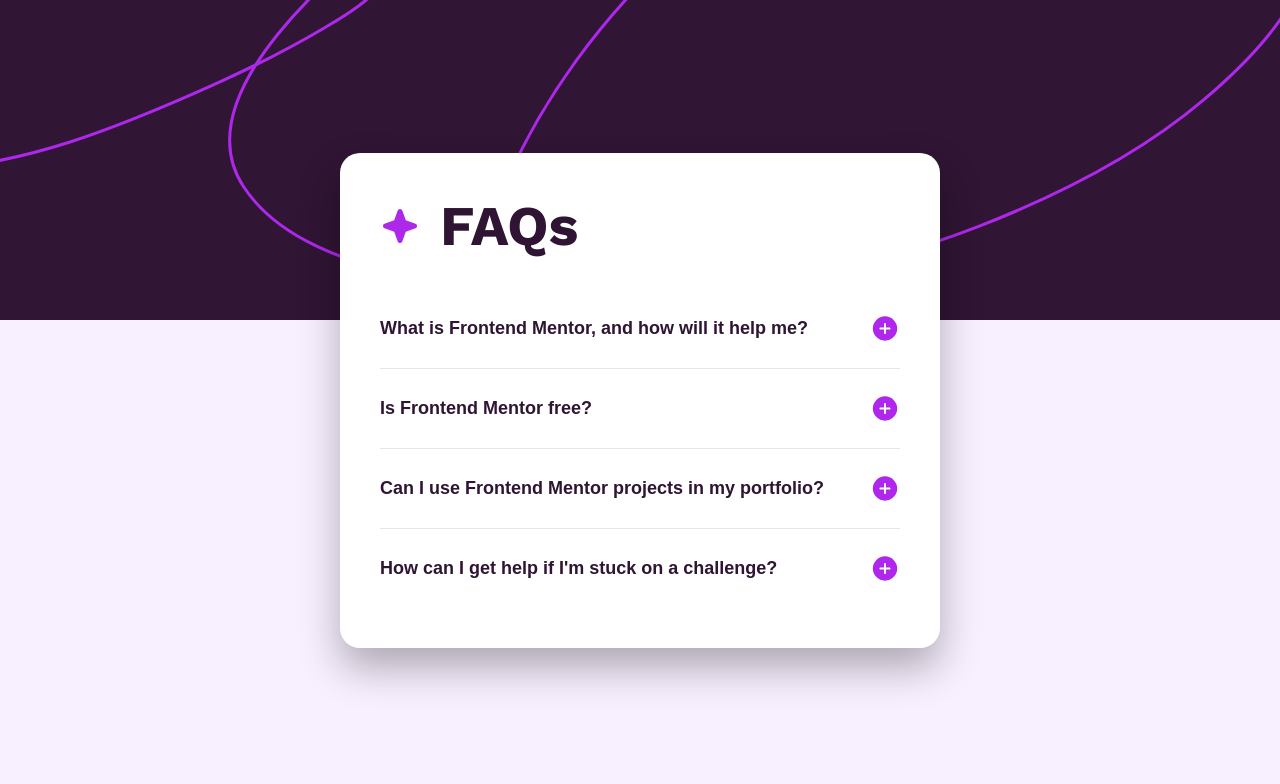
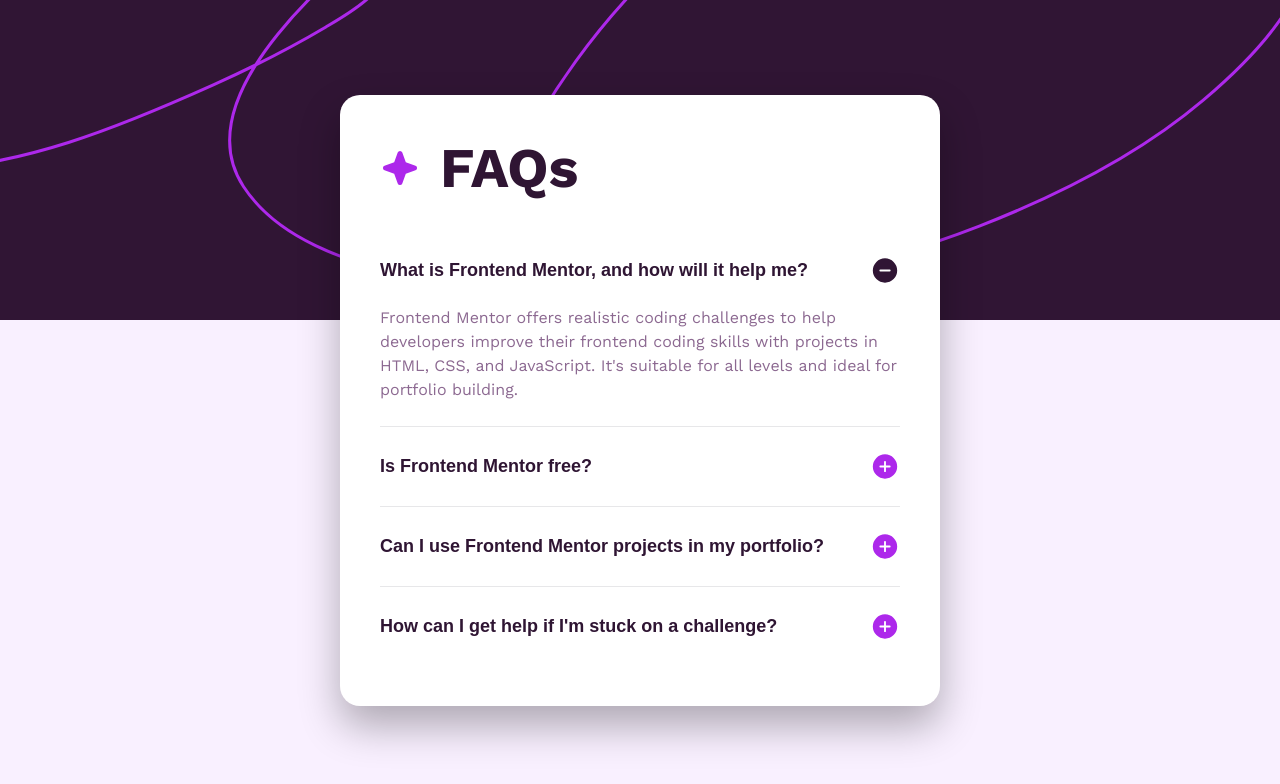
Before and after one commit to AminduUK/faq-accordion, a plain HTML site: page index.html in a window 1280 px wide. Both pictures are taken after a click on the button "What is Frontend Mentor, and how will it help me?". Drawn offline with nearby package versions, Linux system fonts and the light colour scheme.

Commit message:
Implement FAQ accordion functionality and update script reference

```diff
--- a/app.js
+++ b/app.js
@@ -0,0 +1,23 @@
+const faqItems = document.querySelectorAll(".faq-item");
+
+faqItems.forEach((item) => {
+    const faqQuestion = item.querySelector(".faq-question");
+    const faqAnswer = item.querySelector(".faq-answer");
+    const iconPlus = item.querySelector(".icon-plus");
+    const iconMinus = item.querySelector(".icon-minus");
+
+    faqQuestion.addEventListener("click", () => {
+
+        const isActive = faqAnswer.classList.contains("active");
+
+        faqAnswer.classList.toggle("active");
+
+        if (isActive) {
+            iconPlus.style.display = "block";
+            iconMinus.style.display = "none";
+        } else {
+            iconPlus.style.display = "none";
+            iconMinus.style.display = "block";
+        }
+    });
+});
--- a/index.html
+++ b/index.html
@@ -102,7 +102,7 @@
 
     </div>
 
-    <script src="script.js"></script>
+    <script src="app.js"></script>
 
 </body>
 
--- a/styles.css
+++ b/styles.css
@@ -104,7 +104,7 @@ h1 {
     transition: max-height 0.3s ease;
 }
 
-.faq-answer .active {
+.faq-answer.active {
     padding-top: 20px;
     max-height: 500px;
 }
```
